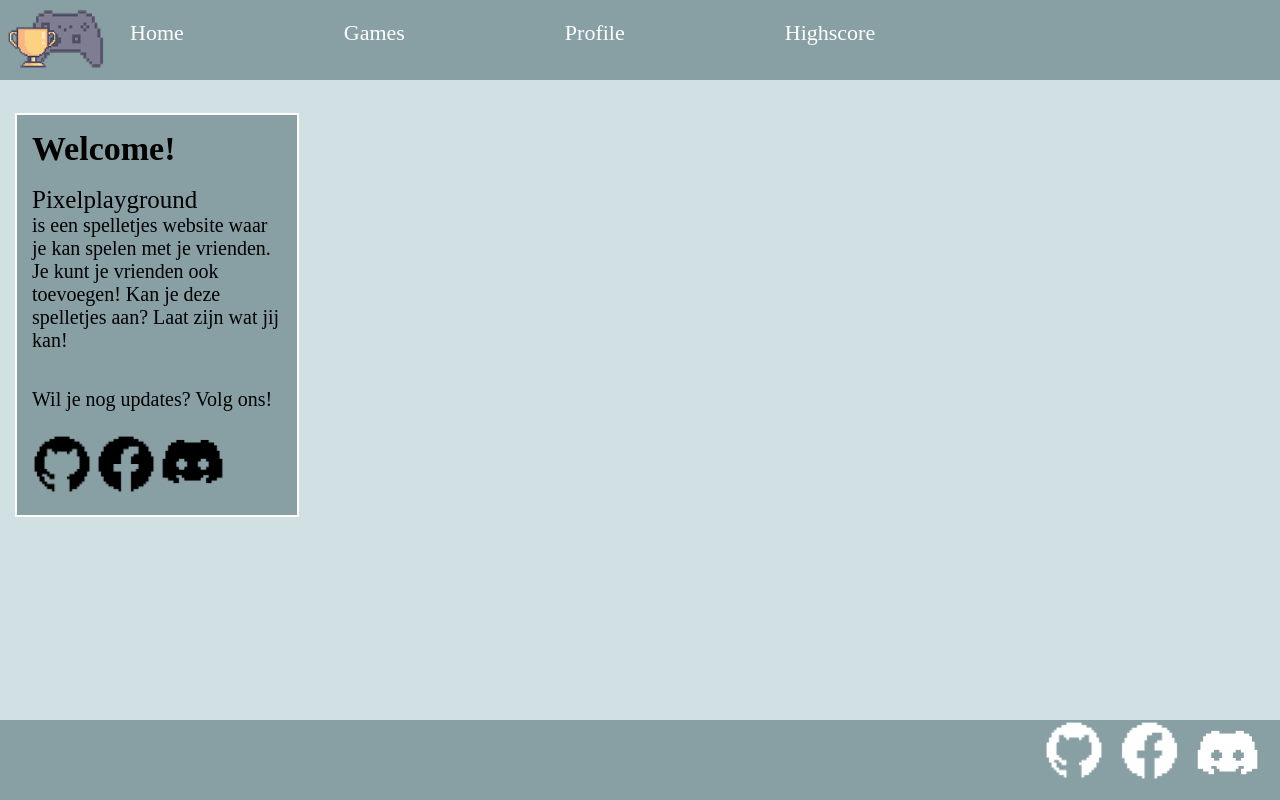
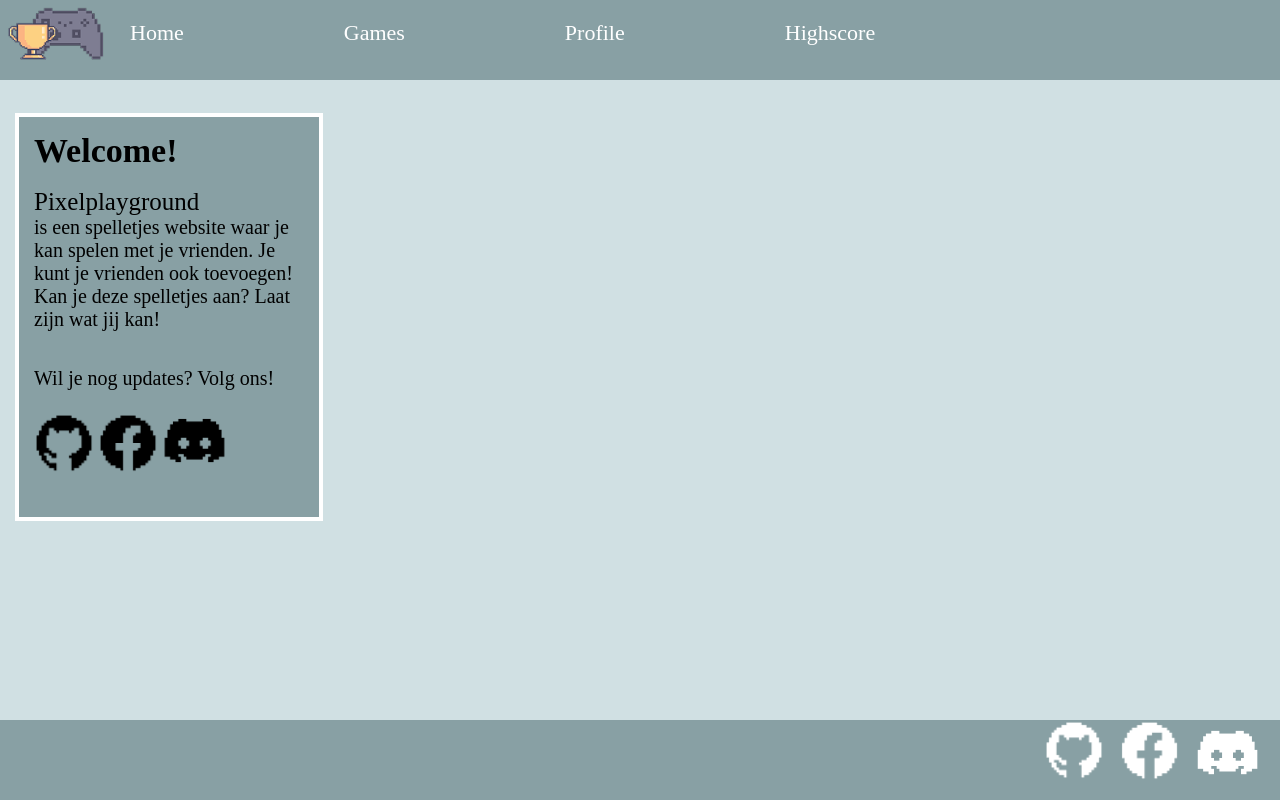
Before and after one commit to LO4E-SWD1-Pixel-Playground/GR4-tyra-bingyi, a PHP site: page / in a window 1280 px wide. Run offline with PHP 8.4, Linux system fonts and the light colour scheme.

Commit message:
stylesheet change

```diff
--- a/Pixelplayground/CSS/stylesheet.css
+++ b/Pixelplayground/CSS/stylesheet.css
@@ -54,14 +54,10 @@ a:hover{
 /* MAIN */
 #box1{
     background-color: #88A0A4;
-    border: 2px solid #FFFFFF;
-    width: 280px;
+    border: 4px solid #FFFFFF;
+    width: 300px;
     height: 400px;
     margin: 15px;
-}
-
-#box2{
-
 }
 
 .letter{
--- a/Pixelplayground/index.html
+++ b/Pixelplayground/index.html
@@ -18,14 +18,14 @@
     <header>
 
         <nav>
-                <a href="#">Home </a>
-                <a href="#">Games</a>
-                <a href="#">Profile </a>
-                <a href="#">Highscore </a>
-            </nav>
+            <a href="#">Home </a>
+            <a href="#">Games</a>
+            <a href="#">Profile </a>
+            <a href="#">Highscore </a>
+        </nav>
 
             <article class="logo">
-             <a href="index.html"><img src="IMG/logo.png" height="100px" width="120px"></a>
+             <a href="index.html"><img src="IMG/logo.png" height="90px" width="120px"></a>
         </article>
 
     </header>
```
